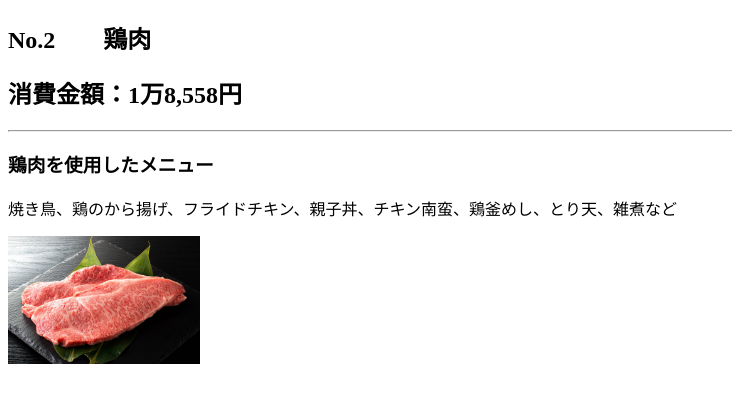
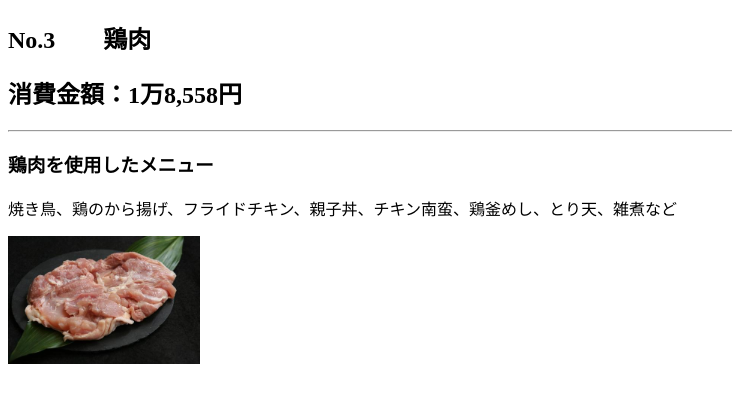
Before and after one commit to NoguchiFuka/2025VCD, a plain HTML site: page 2-chicken.html in a window 1280 px wide. Shown: the whole page, without its empty margins (0-732 px from the left). Drawn offline with Linux system fonts and the light colour scheme.

Commit message:
2回課題-5

```diff
--- a/2-chicken.html
+++ b/2-chicken.html
@@ -7,7 +7,7 @@
    <BODY>
         <article>
             <header>
-                <h1>No.2　　鶏肉</h1>
+                <h1>No.3　　鶏肉</h1>
                 <h2>消費金額：1万8,558円</h2>
             </header>
             <hr>
@@ -17,7 +17,7 @@
                 焼き鳥、鶏のから揚げ、フライドチキン、親子丼、チキン南蛮、鶏釜めし、とり天、雑煮など
                 </p>
                 <im>
-                    <img src="beef.jpg" width="192" height="128" alt="豚">
+                    <img src="chicken.jpg" width="192" height="128" alt="豚">
                 </im>
             </section>
         </article>
```
